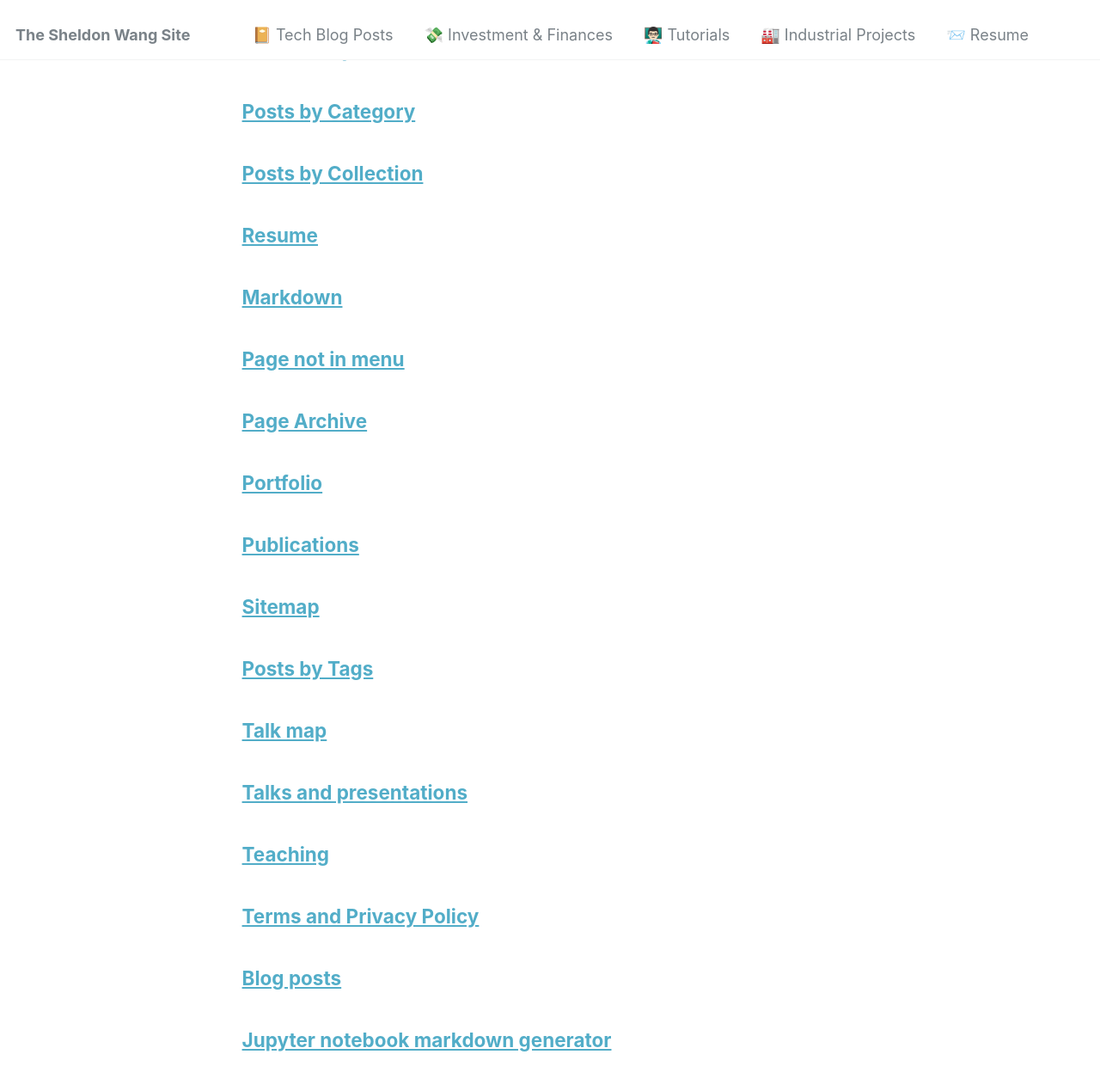
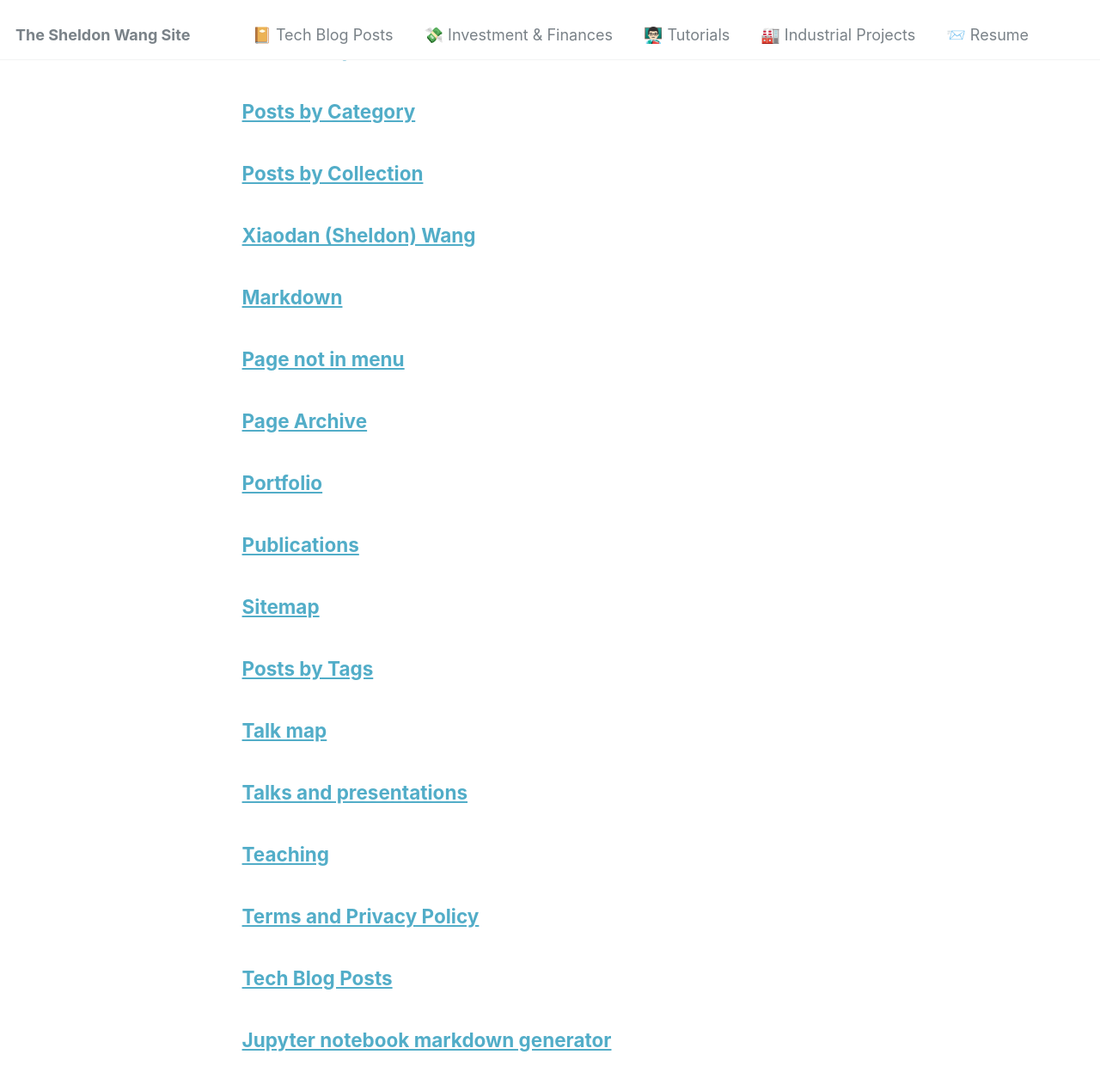
Before and after one commit to SheldonWangRJT/SheldonWangRJT.Github.io, a Jekyll site: the page built from _pages/page-archive.html, in a window 1280 px wide and 1400 px high, scrolled down 279 px. Shown: the top 1262 px of the window at 86% size. Built offline with Jekyll 4.4.1, drawn with Linux system fonts in a browser that asks for light colours.

Commit message:
clean up some titles

```diff
--- a/_pages/cv.md
+++ b/_pages/cv.md
@@ -1,6 +1,6 @@
 ---
 layout: archive
-title: "Resume"
+title: "Xiaodan (Sheldon) Wang"
 permalink: /cv/
 author_profile: true
 redirect_from:
--- a/_pages/year-archive.html
+++ b/_pages/year-archive.html
@@ -1,7 +1,7 @@
 ---
 layout: archive
 permalink: /year-archive/
-title: "Blog posts"
+title: "Tech Blog Posts"
 author_profile: true
 redirect_from:
   - /wordpress/blog-posts/
```
Also changed, not shown: other parts of _pages/cv.md (+0 -2 lines).
